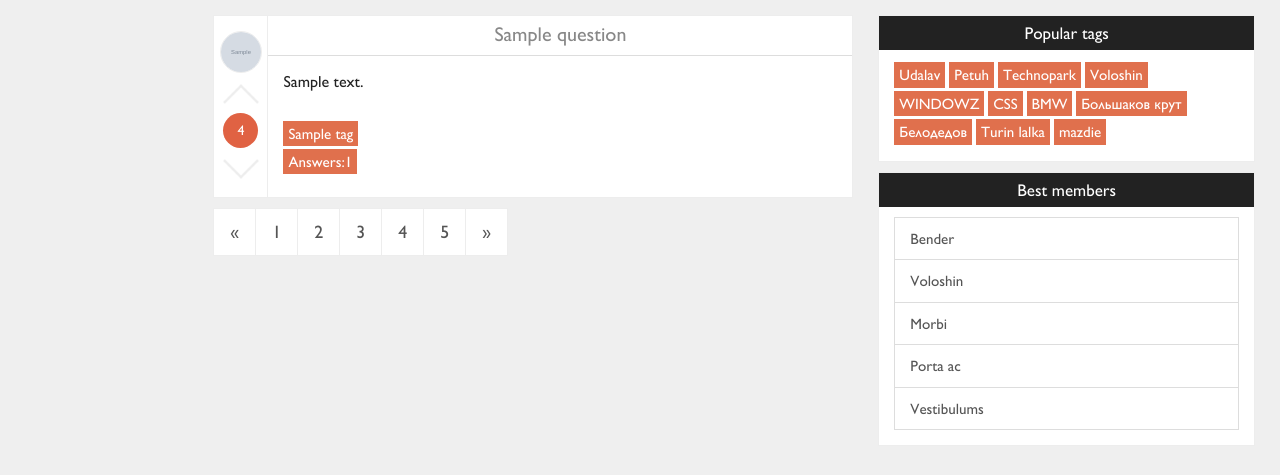
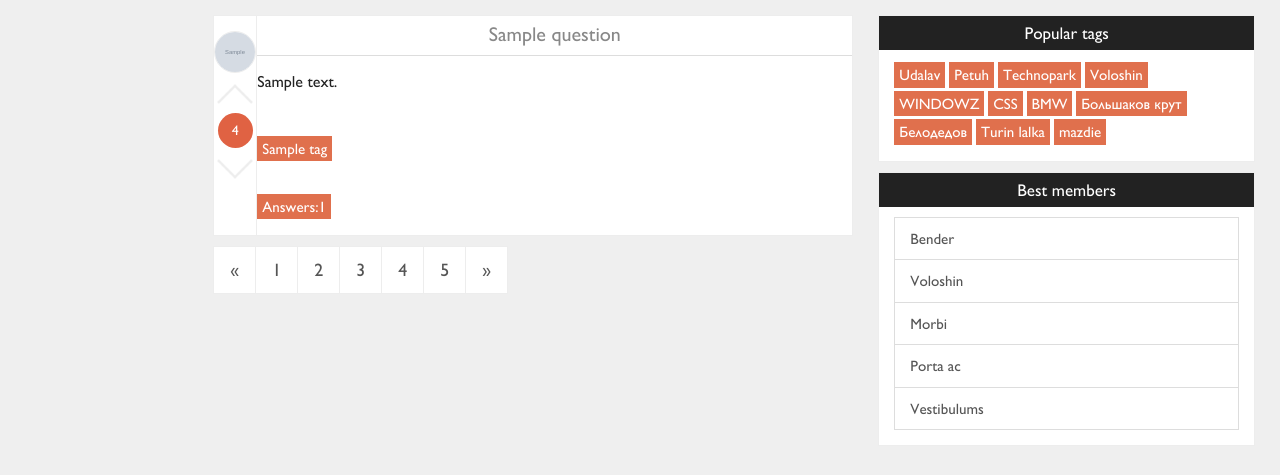
Before and after one commit to rgnlax/AskDjango, a Django app: page / in a window 1280 px wide. Shown: the part 54-529 px from the top of the page. Run offline with Django 3.2, Linux system fonts and the light colour scheme; tables that the repository leaves empty hold one stand-in row (values such as "Sample post"); grey boxes marked "Sample" are stand-in pictures; parts of the project's set-up code (start-up, migrations or seed data) failed here and were passed over.

Commit message:
Question block fix

```diff
--- a/static/css/custom_style.css
+++ b/static/css/custom_style.css
@@ -141,8 +141,9 @@ footer {
   height: 150px;
 }
 .qst-left {
-  margin-top: 15px;
-  height: 100%;
+  padding-left: 10px;
+  padding-right: 10px;
+  float: left;
   overflow: hidden;
   padding: 0px;
 }
@@ -151,7 +152,6 @@ footer {
 }
 .qst-right {
   height: 100%;
-  display: table;
   overflow: hidden;
   border-left: 1px solid #ededed;
 }
@@ -241,7 +241,8 @@ a.header:focus {
 .question-inner-container {
   display: block;
   width: 100%;
-  padding-left: 15px;
+  padding: 15px;
+
 }
 .question-tags-container {
   display: block;
@@ -361,6 +362,7 @@ a.tag {
   height: 70%;
 }
 .img-min {
+  margin-top: 15px;
   width: 42px;
   height: 42px;
 }
--- a/templates/index.html
+++ b/templates/index.html
@@ -4,7 +4,7 @@
 {% if question_list %}
 {% for question in question_list %}
 <div class="question-container">
-  <div class="col-xs-1 qst-left">
+  <div class="qst-left">
     <img class="img-circle img-min" src="{{ question.author.avatar }}"></img>
     <button type="submit" class="btn rating-btn">
       <img src="../static/img/up.png" class="rating-img">
@@ -14,8 +14,8 @@
       <img src="../static/img/down.png" class="rating-img">
     </button>
   </div>
-  <div class="col-xs-11 qst-right">
-    <div class="row" style="min-height:181px;">
+  <div class="qst-right">
+    <div class="row">
       <a href="/question/{{ question.id }}/" class="header">{{ question.title }}</a>
       <div class="question-title-container">
         <div class="title-text">{{ question.content }}</div>
```
Also changed, not shown: 9 other files.
